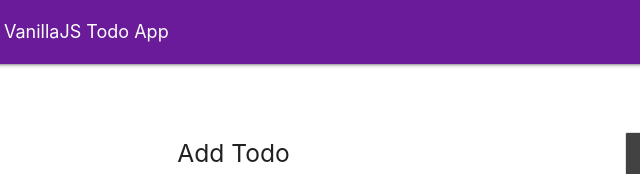
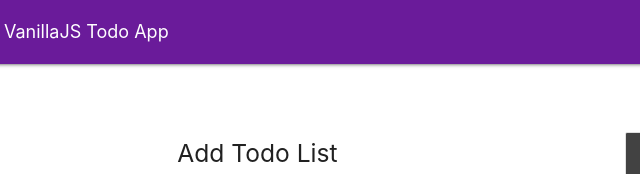
Before and after one commit to babar7879/vanillajs-materialize-todo-app-1, a plain HTML site: page index.html in a window 1280 px wide. Shown: the top 174 px of the page, 26-666 px from the left. Drawn offline with nearby package versions, Linux system fonts and the light colour scheme.

Commit message:
Update index.html

```diff
--- a/index.html
+++ b/index.html
@@ -27,7 +27,7 @@
     <div class="container" style="margin-top: 60px">
       <div class="row">
         <div class="col s12 m6 l6 xl6">
-          <h5>Add Todo</h5>
+          <h5>Add Todo List</h5>
           <form id="todo-form">
             <div class="row">
               <div class="col xl12 input-field">
```
